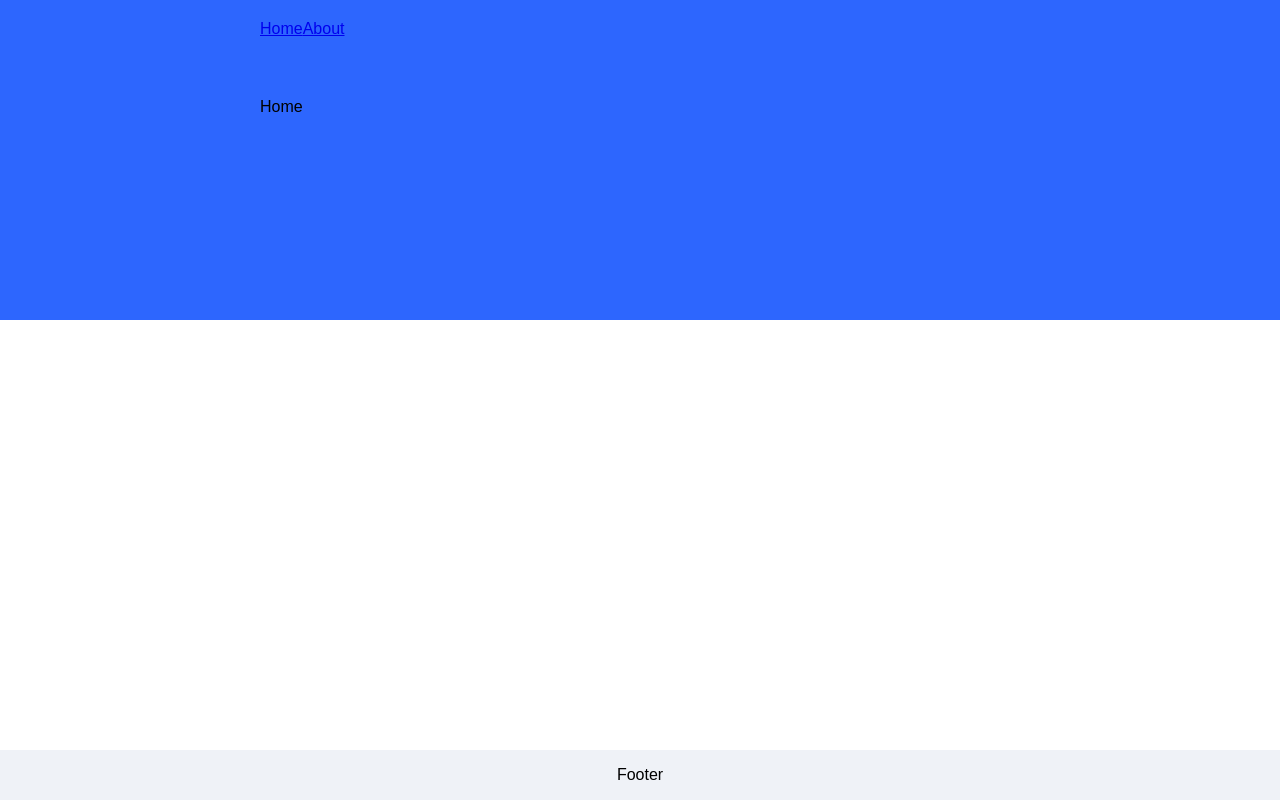
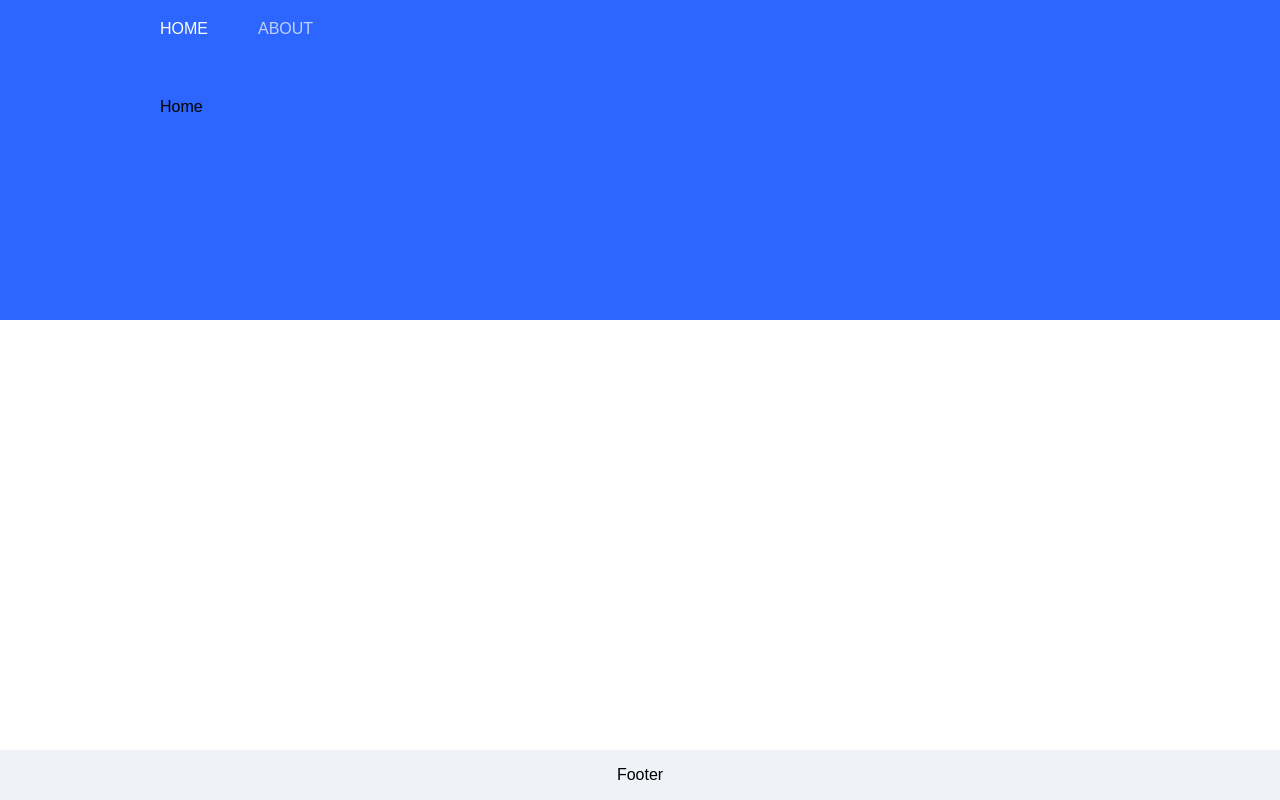
Before and after one commit to pbl-js/countries-app, a React (Create React App) app: page / in a window 1280 px wide. Built offline with nearby package versions, Linux system fonts and the light colour scheme.

Commit message:
Create Navigation component

```diff
--- a/src/components/Navigation/Navigation.tsx
+++ b/src/components/Navigation/Navigation.tsx
@@ -1,18 +1,38 @@
 import React from "react";
 import styled from "styled-components";
-import { Link } from "react-router-dom";
+import { NavLink } from "react-router-dom";
 import routes from "router/routes";
 
-const MainWrapper = styled.nav`
-  width: 100%;
+const StyledNavLink = styled(NavLink)`
+  margin-right: 50px;
+  color: ${({ theme }) => theme.colors.main};
+  text-decoration: none;
+  text-transform: uppercase;
+  opacity: 0.7;
+  font-size: ${({ theme }) => theme.fontSize.xs};
+  font-weight: ${({ theme }) => theme.fontWeight.medium};
+
+  &:last-child {
+    margin-right: 0;
+  }
+
+  &.active {
+    opacity: 1;
+  }
+
+  :hover {
+    opacity: 1;
+  }
 `;
 
 const Navigation: React.FC = () => {
   return (
-    <MainWrapper>
-      <Link to={routes.home}>Home</Link>
-      <Link to={routes.about}>About</Link>
-    </MainWrapper>
+    <nav>
+      <StyledNavLink exact to={routes.home}>
+        Home
+      </StyledNavLink>
+      <StyledNavLink to={routes.about}>About</StyledNavLink>
+    </nav>
   );
 };
 
--- a/src/router/MainRouter.tsx
+++ b/src/router/MainRouter.tsx
@@ -11,7 +11,7 @@ const MainRouter: React.FC = () => {
     <MainLayout>
       <Switch>
         <Route exact path={routes.home} component={Home} />
-        <Route exact path={routes.about} component={AboutUs} />
+        <Route path={routes.about} component={AboutUs} />
       </Switch>
     </MainLayout>
   );
--- a/src/theme/theme.ts
+++ b/src/theme/theme.ts
@@ -15,8 +15,26 @@ const theme: DefaultTheme = {
     secondary: "50px",
     tertiary: "100px",
   },
+  fontSize: {
+    xxxs: "1.2rem",
+    xxs: "1.4rem",
+    xs: "1.6rem",
+    s: "2rem",
+    m: "2.5rem",
+    l: "3rem",
+    xl: "3.5rem",
+    xxl: "4rem",
+    xxxl: "6rem",
+  },
+  fontWeight: {
+    light: "300",
+    regular: "400",
+    medium: "500",
+    semiBold: "600",
+    bold: "700",
+  },
   mainPadding: "20px",
-  maxWidth: "800px",
+  maxWidth: "1000px",
 };
 
 export default theme;
--- a/src/theme/themeDeclaration.ts
+++ b/src/theme/themeDeclaration.ts
@@ -16,6 +16,24 @@ declare module "styled-components" {
       secondary: string;
       tertiary: string;
     };
+    fontSize: {
+      xxxs: string;
+      xxs: string;
+      xs: string;
+      s: string;
+      m: string;
+      l: string;
+      xl: string;
+      xxl: string;
+      xxxl: string;
+    };
+    fontWeight: {
+      light: string;
+      regular: string;
+      medium: string;
+      semiBold: string;
+      bold: string;
+    };
     mainPadding: string;
     maxWidth: string;
   }
```
